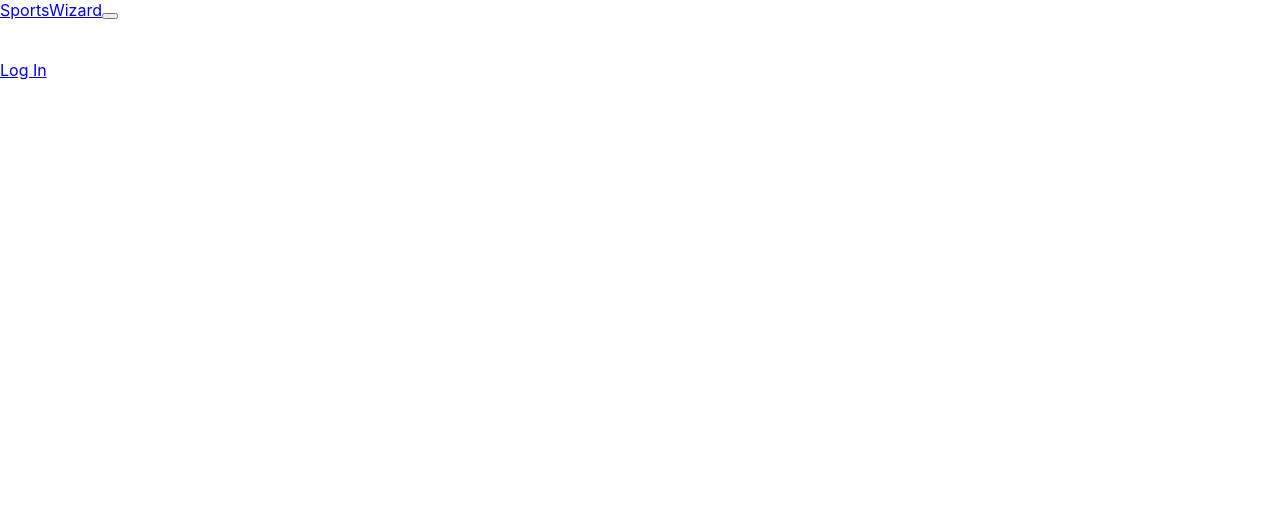
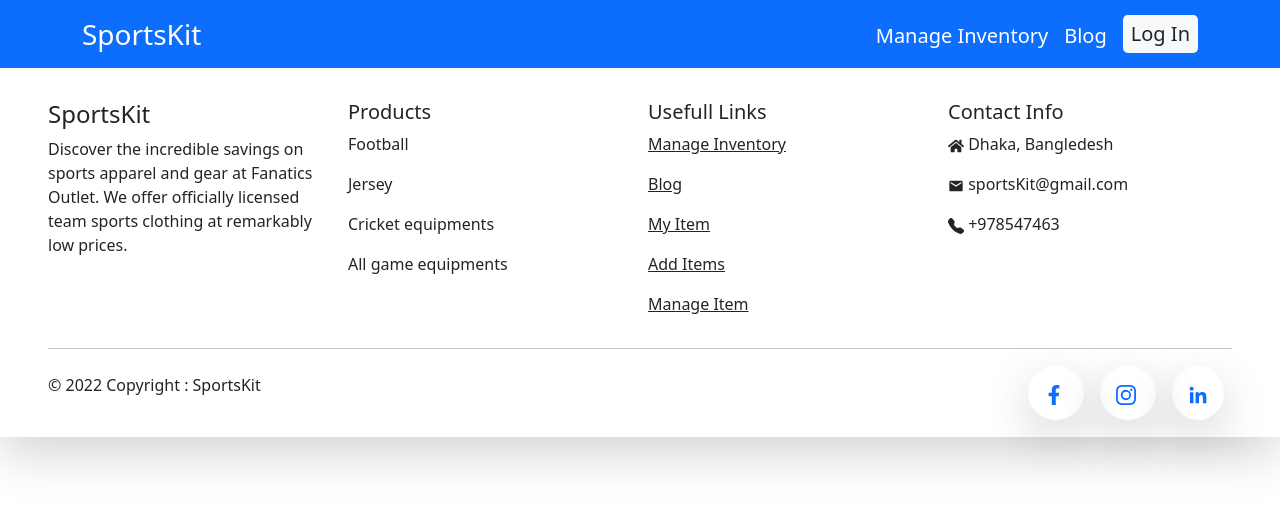
Before and after one commit to rakibahmeddev/SportsKit, a React (Create React App) app: page / in a window 1280 px wide. Shown: the top 508 px of the page. Built offline with nearby package versions, Linux system fonts and the light colour scheme; no server answers.

Commit message:
footer is added

```diff
--- a/src/App.js
+++ b/src/App.js
@@ -1,10 +1,14 @@
 import "./App.css";
+import "bootstrap/dist/css/bootstrap.min.css";
+import Footer from "./components/SharedPages/Footer/Footer";
 import Header from "./components/SharedPages/Header/Header";
 
 function App() {
   return (
     <div>
       <Header></Header>
+
+      <Footer></Footer>
     </div>
   );
 }
--- /dev/null
+++ b/src/components/SharedPages/Footer/Footer.js
@@ -0,0 +1,111 @@
+import React from "react";
+import { Link } from "react-router-dom";
+import { FaHome } from "react-icons/fa";
+import { MdEmail } from "react-icons/md";
+import { BsTelephoneFill } from "react-icons/bs";
+import { FaFacebookF } from "react-icons/fa";
+import { BsInstagram } from "react-icons/bs";
+import { GrLinkedinOption } from "react-icons/gr";
+
+const Footer = () => {
+  const date = new Date().getFullYear();
+  return (
+    <div className="container-fluid px-5 shadow-lg py-3">
+      <div className="row g-3 pt-3">
+        <div className="col-sm-6 col-lg-3 col-md-4">
+          <h4>SportsKit</h4>
+          <p>
+            Discover the incredible savings on sports apparel and gear at
+            Fanatics Outlet. We offer officially licensed team sports clothing
+            at remarkably low prices.
+          </p>
+        </div>
+        <div className="col-sm-6 col-lg-3 col-md-4">
+          <h5>Products</h5>
+          <p> Football </p>
+          <p> Jersey </p>
+          <p> Cricket equipments </p>
+          <p> All game equipments </p>
+        </div>
+        <div className="col-sm-6 col-lg-3 col-md-4">
+          <h5>Usefull Links</h5>
+          <p>
+            {" "}
+            <Link className="text-dark" to={"/inventory"}>
+              Manage Inventory
+            </Link>{" "}
+          </p>
+          <p>
+            {" "}
+            <Link className="text-dark" to={"/blog"}>
+              Blog
+            </Link>{" "}
+          </p>
+          <p>
+            {" "}
+            <Link className="text-dark" to={"/myitem"}>
+              My Item
+            </Link>{" "}
+          </p>
+          <p>
+            {" "}
+            <Link className="text-dark" to={"/additems"}>
+              Add Items
+            </Link>{" "}
+          </p>
+          <p>
+            {" "}
+            <Link className="text-dark" to={"/manageitem"}>
+              Manage Item
+            </Link>{" "}
+          </p>
+        </div>
+        <div className="col-sm-6 col-lg-3 col-md-4">
+          <h5>Contact Info</h5>
+          <p>
+            {" "}
+            <FaHome /> Dhaka, Bangledesh
+          </p>
+          <p>
+            {" "}
+            <MdEmail /> sportsKit@gmail.com
+          </p>
+          <p>
+            {" "}
+            <BsTelephoneFill /> +978547463
+          </p>
+        </div>
+      </div>
+      <hr />
+      <div className="d-flex flex-column  d-md-flex flex-md-row justify-content-md-between align-items-md-center ">
+        <p> © {date} Copyright : SportsKit</p>
+        <div className="my-3">
+          <a className="text-decoration-none" href="#">
+            {" "}
+            <span className="shadow-lg rounded-circle p-3 m-2">
+              {" "}
+              <FaFacebookF className="fs-5" />{" "}
+            </span>
+          </a>
+
+          <a className="text-decoration-none" href="#">
+            {" "}
+            <span className="shadow-lg rounded-circle p-3 m-2 ">
+              {" "}
+              <BsInstagram className="fs-5" />{" "}
+            </span>
+          </a>
+
+          <a className="text-decoration-none" href="#">
+            <span className="shadow-lg rounded-circle p-3  m-2">
+              {" "}
+              <GrLinkedinOption className="fs-5" />{" "}
+            </span>
+          </a>
+        </div>
+      </div>
+    </div>
+  );
+};
+
+export default Footer;
--- a/src/components/SharedPages/Header/Header.js
+++ b/src/components/SharedPages/Header/Header.js
@@ -23,7 +23,7 @@ const Header = () => {
       >
         <Container>
           <Navbar.Brand className="fs-3" as={Link} to="/">
-            SportsWizard
+            SportsKit
           </Navbar.Brand>
           <Navbar.Toggle aria-controls="responsive-navbar-nav" />
           <Navbar.Collapse id="responsive-navbar-nav">
```
